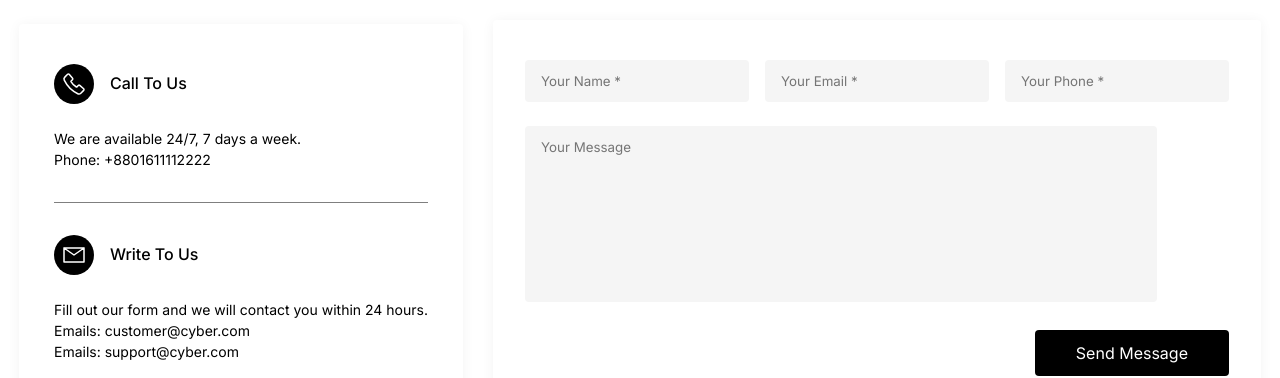
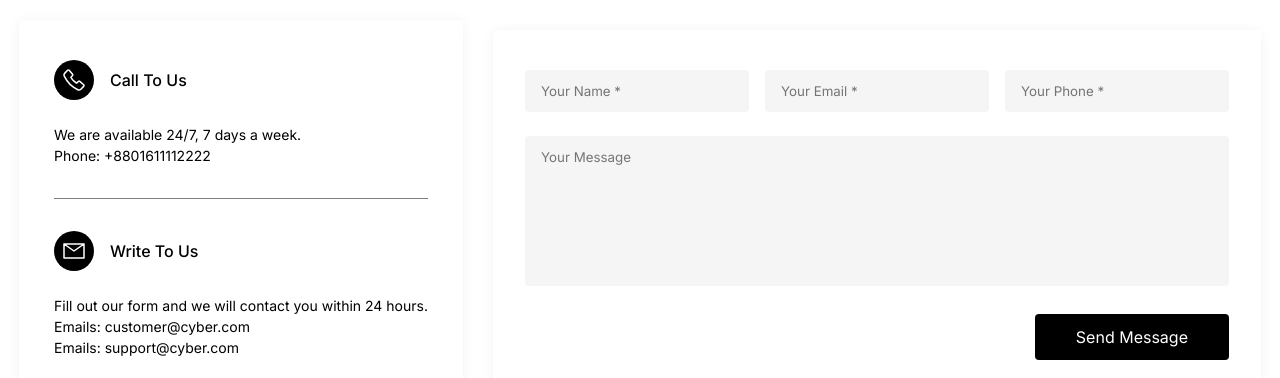
Before and after one commit to nnatroo/cyber-front, a React (Vite) app: page /contact in a window 1280 px wide. Shown: the part 210-588 px from the top of the page. Built offline with nearby package versions, Linux system fonts and the light colour scheme; no server answers.

Commit message:
13: Add validation instead of browser alerts

```diff
--- a/src/modules/Contact.module.scss
+++ b/src/modules/Contact.module.scss
@@ -1,4 +1,3 @@
-
 .main-wrapper {
   margin-top: 164px;
   display: flex;
@@ -7,8 +6,8 @@
   gap: 30px;
   height: fit-content;
 
-    @media (max-width: 1024px) {
-      flex-direction: column;
+  @media (max-width: 1024px) {
+    flex-direction: column;
   }
 
   .left-side {
@@ -19,7 +18,6 @@
     display: flex;
     flex-direction: column;
     gap: 32px;
-
 
     .line {
       background-color: #000;
@@ -58,11 +56,9 @@
     display: flex;
     flex-direction: column;
 
-
     .input-group {
       display: flex;
       gap: 16px;
-
 
       @media (max-width: 1024px) {
         display: flex;
@@ -70,6 +66,19 @@
         gap: 9px;
         justify-content: center;
         align-items: center;
+      }
+
+      .input-wrapper {
+        display: flex;
+        flex-direction: column;
+        .error {
+          color: #670000;
+          font-size: 8px;
+          position: absolute;
+          top: -12px;
+          left: 0;
+          z-index: 1000;
+        }
       }
 
       input {
@@ -83,7 +92,10 @@
         @media (max-width: 1280px) {
           padding: 13px 16px;
         }
+      }
 
+      .error {
+        border: 1px solid #670000;
       }
     }
 
@@ -96,12 +108,13 @@
         background-color: #F5F5F5;
         border: none;
         resize: none;
+        box-sizing: border-box;
+        width: 100%;
 
         @media (max-width: 1024px) {
           min-width: 340px;
 
         }
-
       }
     }
 
@@ -109,10 +122,8 @@
       display: flex;
       justify-content: flex-end;
 
-
       @media (max-width: 1024px) {
         display: flex;
-
         justify-content: center;
         align-items: center;
       }
@@ -127,7 +138,6 @@
         transition: 0.2s;
         border: 1px solid transparent;
 
-
         &:hover {
           background: white;
           color: black;
--- a/src/pages/Contact.jsx
+++ b/src/pages/Contact.jsx
@@ -5,38 +5,31 @@ import {useState} from "react";
 import {Header} from "../components/Header.jsx";
 
 export const Contact = () => {
-
     const [username, setUsername] = useState("")
     const [email, setEmail] = useState("")
     const [telephone, setTelephone] = useState("")
-
+    const [error, setError] = useState({username: "", email: "", telephone: ""})
 
     const usernameHandler = (event) => {
+        setError({...error, username: ""})
         setUsername(event.target.value)
+    }
 
-    }
     const emailHandler = (event) => {
         setEmail(event.target.value)
-
     }
 
     const phoneHandler = (event) => {
         setTelephone(event.target.value)
-
     }
 
     const sendMessage = (event) => {
         event.preventDefault();
 
-
-        if (username.length === 0) {
-            alert("name can't be empty.");
-            return;
-        } else if (username.length < 6) {
-            alert("name isn't valid, it must be at least 6 characters.");
+        if (username.length < 6) {
+            setError({...error, username: "Name isn't valid, it must be at least 6 characters."})
             return;
         }
-
 
         if (email.length === 0) {
             alert("Email can't be empty.");
@@ -46,16 +39,13 @@ export const Contact = () => {
             return;
         }
 
-
         if (telephone.length === 0) {
             alert("Phone number can't be empty.");
 
         } else if (telephone.length < 8 || isNaN(telephone)) {
             alert("Phone number is not correct, it must be a number.");
-
         }
     };
-
 
     return (
         <>
@@ -92,9 +82,26 @@ export const Contact = () => {
                 </div>
                 <div className={classes['right-side']}>
                     <div className={classes['input-group']}>
-                    <input type='text' placeholder='Your Name *' onChange={usernameHandler}/>
-                    <input type='text' placeholder='Your Email *' onChange={emailHandler}/>
-                    <input type='text' placeholder='Your Phone *' onChange={phoneHandler}/>
+                        <div className={classes['input-wrapper']}>
+                            {error.username &&
+                                <label className={classes['error']} htmlFor="username">{error.username}</label>}
+                            <input name="username" className={error.username && classes['error']} type='text'
+                                   placeholder='Your Name *'
+                                   onChange={usernameHandler}/>
+                        </div>
+                        <div className={classes['input-wrapper']}>
+                            {error.email && <label className={classes['error']} htmlFor="email">{error.email}</label>}
+                            <input name="email" className={error.email && classes['error']} type='text'
+                                   placeholder='Your Email *'
+                                   onChange={emailHandler}/>
+                        </div>
+                        <div className={classes['input-wrapper']}>
+                            {error.telephone &&
+                                <label className={classes['error']} htmlFor="telephone">{error.telephone}</label>}
+                            <input name="telephone" className={error.username && classes['error']} type='text'
+                                   placeholder='Your Phone *'
+                                   onChange={phoneHandler}/>
+                        </div>
                     </div>
                     <div className={classes['message-input']}>
                         <textarea placeholder='Your Message'/>
```
Lines whose indentation alone changed are shown as unchanged.
